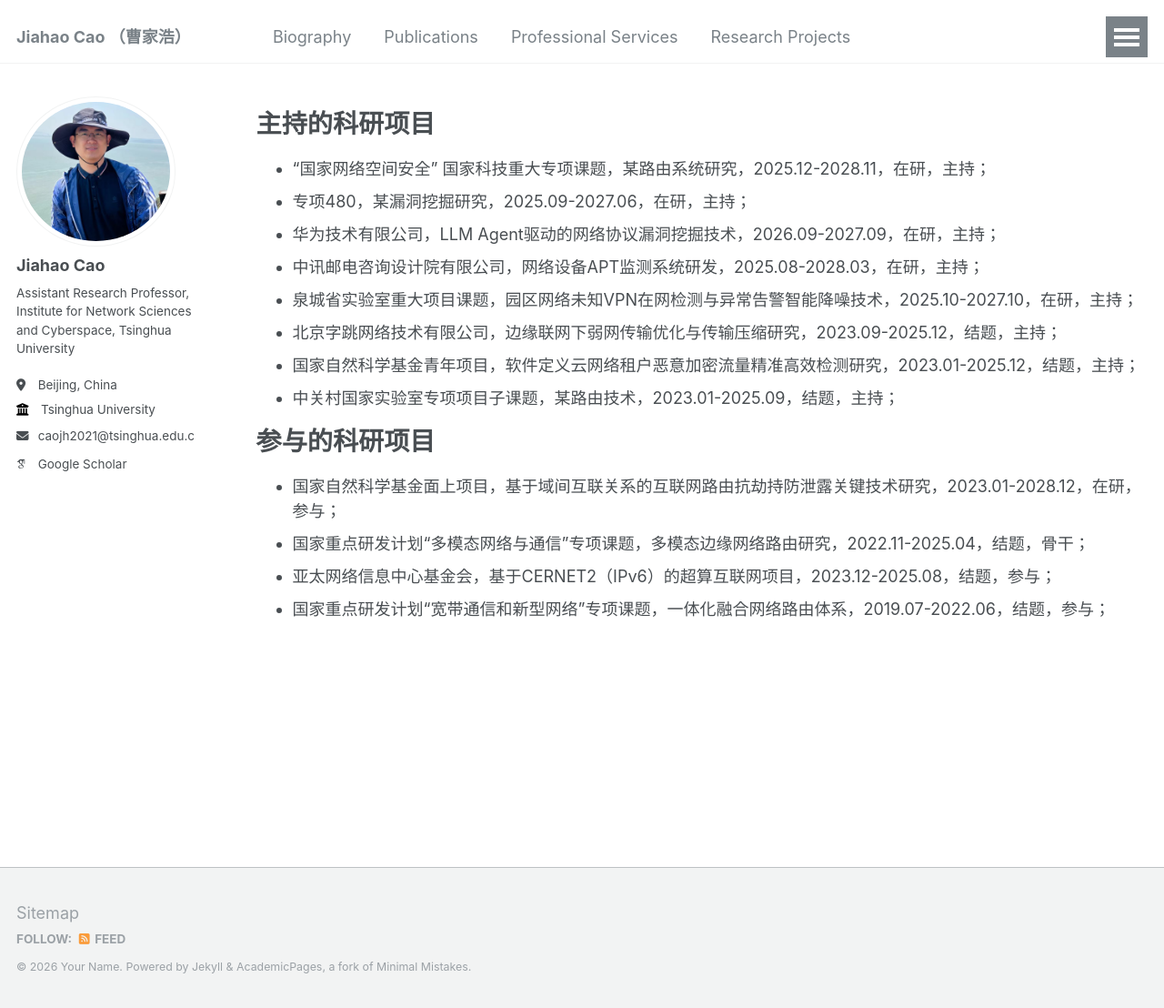
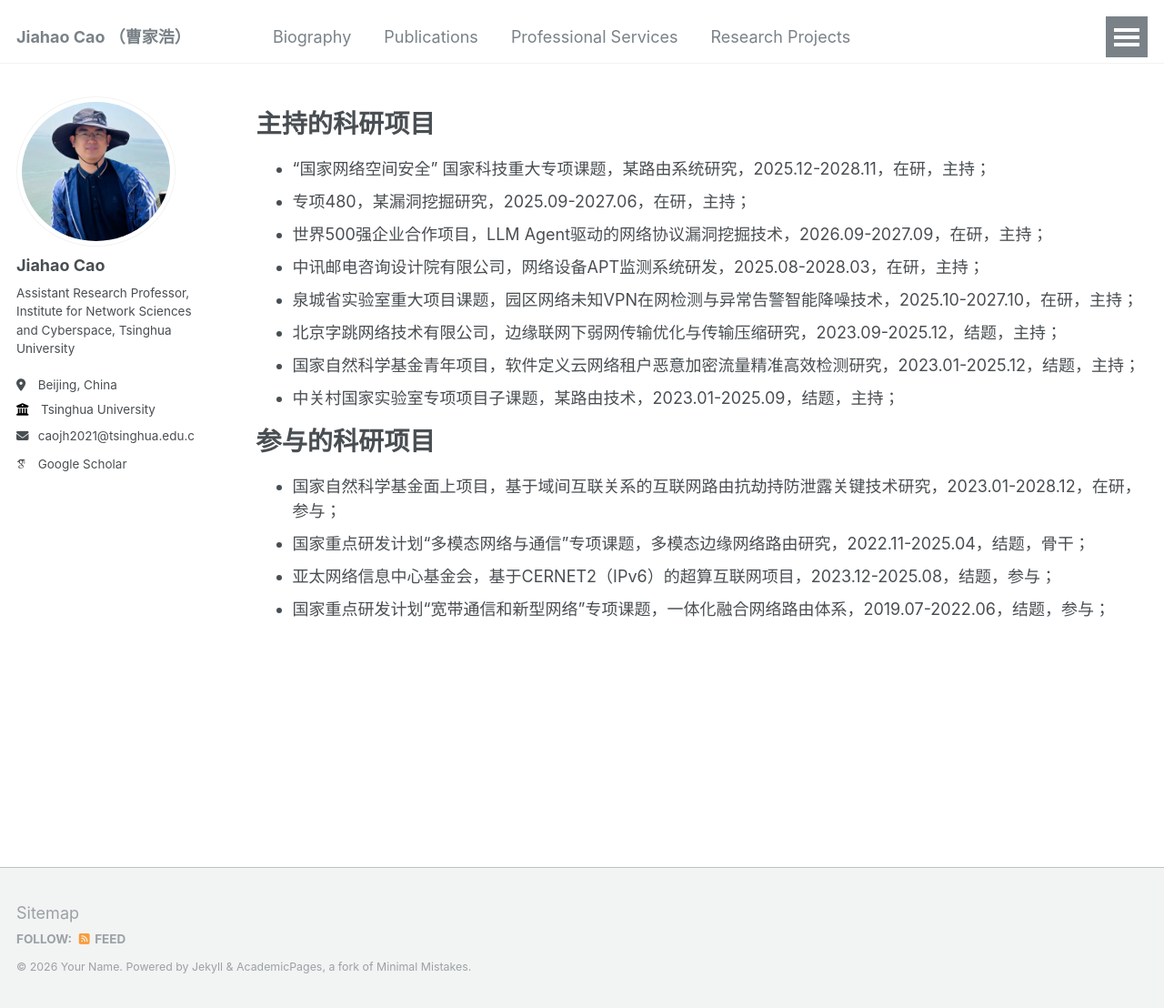
Before and after one commit to caojh15/caojh15.github.io, a Jekyll site: the page built from _pages/projects.md, in a window 1280 px wide and 1108 px high. Shown: the whole window at 91% size. Built offline with Jekyll 4.4.1, drawn with Linux system fonts in a browser that asks for light colours; some web fonts are replaced.

Commit message:
Update projects.md

```diff
--- a/_pages/projects.md
+++ b/_pages/projects.md
@@ -8,7 +8,7 @@ author_profile: true
 # 主持的科研项目
 * “国家网络空间安全” 国家科技重大专项课题，某路由系统研究，2025.12-2028.11，在研，主持；
 * 专项480，某漏洞挖掘研究，2025.09-2027.06，在研，主持；
-* 华为技术有限公司，LLM Agent驱动的网络协议漏洞挖掘技术，2026.09-2027.09，在研，主持；
+* 世界500强企业合作项目，LLM Agent驱动的网络协议漏洞挖掘技术，2026.09-2027.09，在研，主持；
 * 中讯邮电咨询设计院有限公司，网络设备APT监测系统研发，2025.08-2028.03，在研，主持；
 * 泉城省实验室重大项目课题，园区网络未知VPN在网检测与异常告警智能降噪技术，2025.10-2027.10，在研，主持；
 * 北京字跳网络技术有限公司，边缘联网下弱网传输优化与传输压缩研究，2023.09-2025.12，结题，主持；
```
